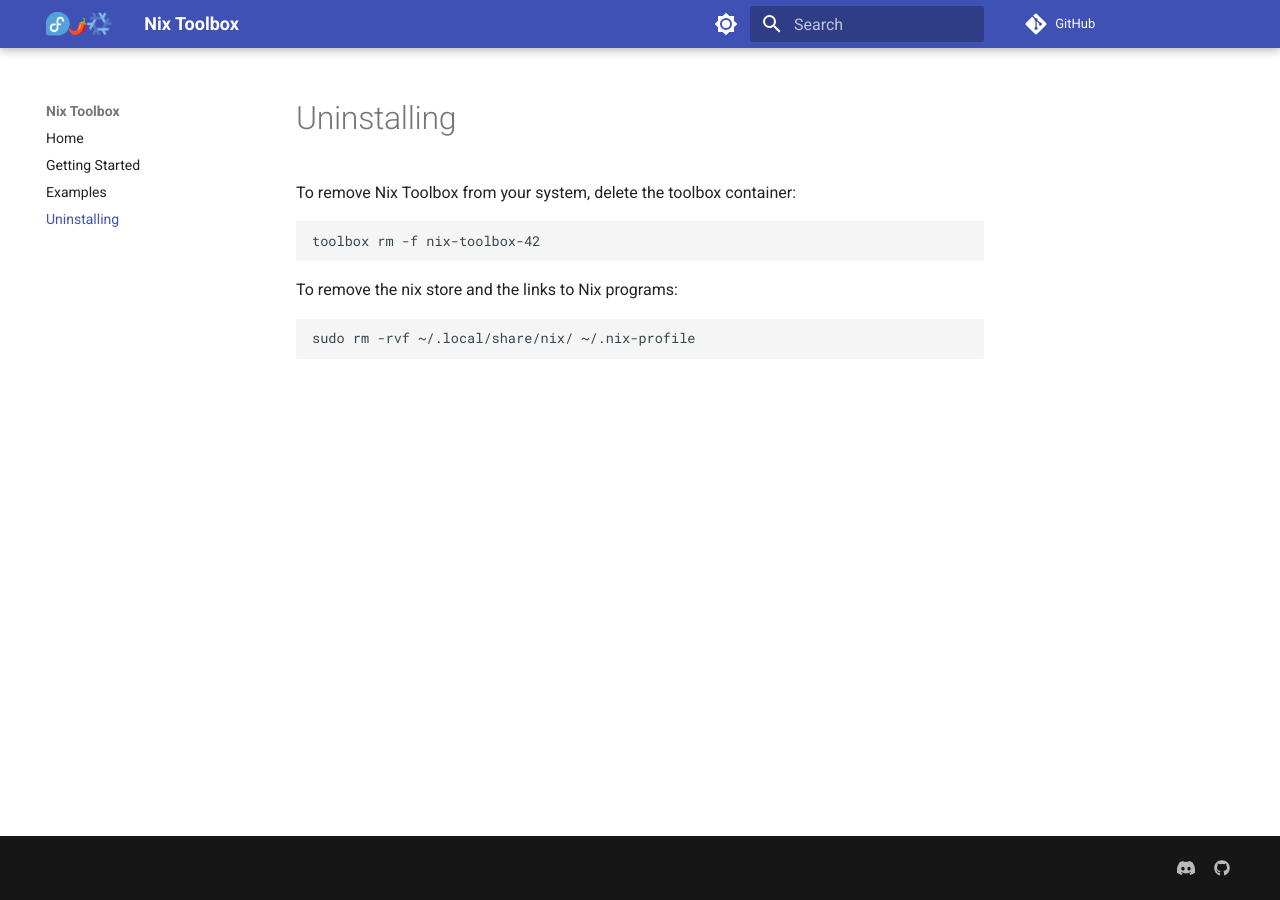
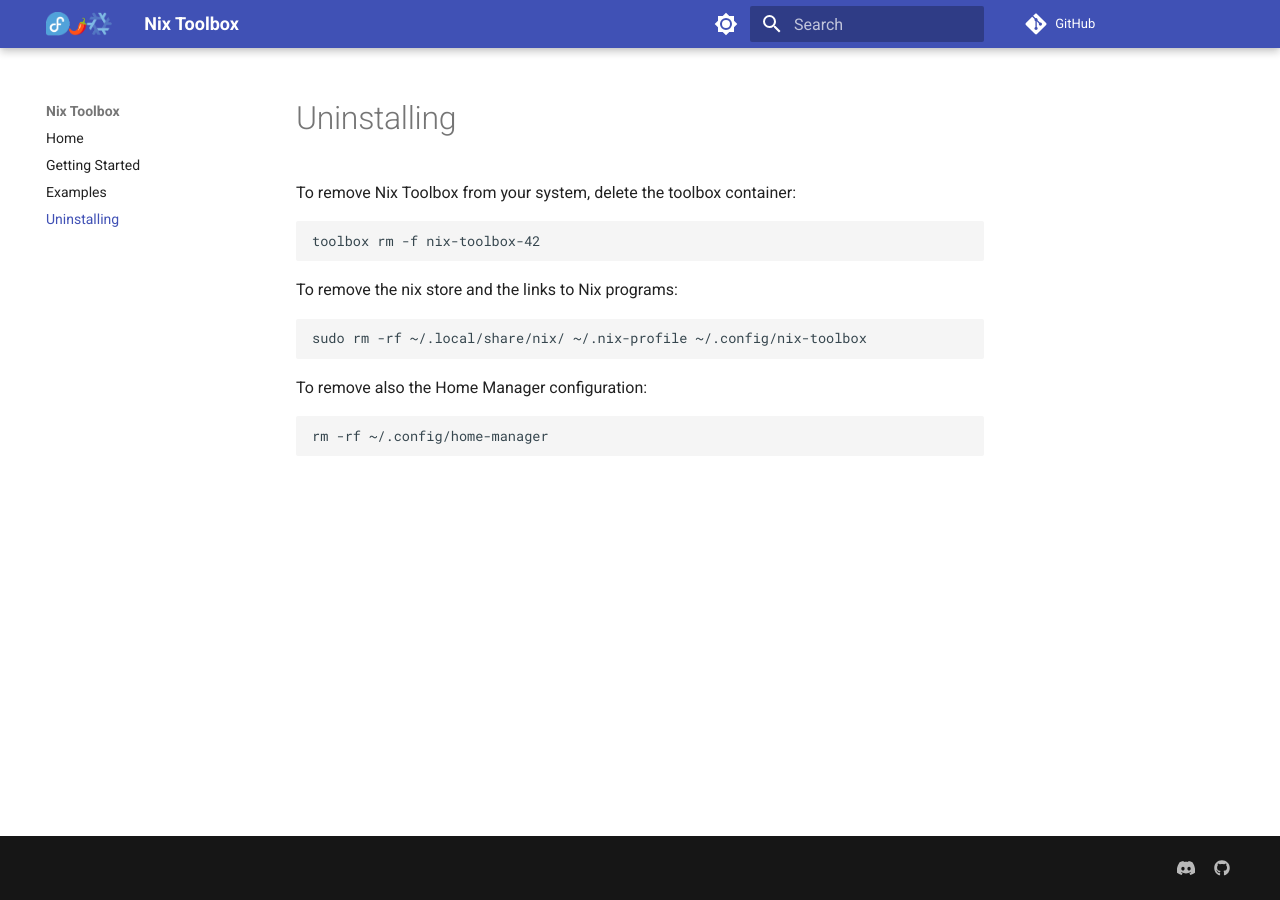
Before and after one commit to thrix/nix-toolbox, an MkDocs documentation site: the page built from docs/uninstalling.md, in a window 1280 px wide. Built offline with MkDocs 1.6.1 and Material for MkDocs 9.7.7, drawn with Linux system fonts in a browser that asks for light colours; comment, search, counter and statistics services are not loaded.

Commit message:
Improve uninstallation, add more links
Signed-off-by: Miroslav Vadkerti <mvadkert@redhat.com>

````diff
--- a/docs/uninstalling.md
+++ b/docs/uninstalling.md
@@ -9,5 +9,11 @@
 To remove the nix store and the links to Nix programs:
 
 ```shell
-sudo rm -rvf ~/.local/share/nix/ ~/.nix-profile
+sudo rm -rf ~/.local/share/nix/ ~/.nix-profile ~/.config/nix-toolbox
 ```
+
+To remove also the Home Manager configuration:
+
+```shell
+rm -rf ~/.config/home-manager
+```
````
Also changed, not shown: docs/index.md (+2 -2 lines).
